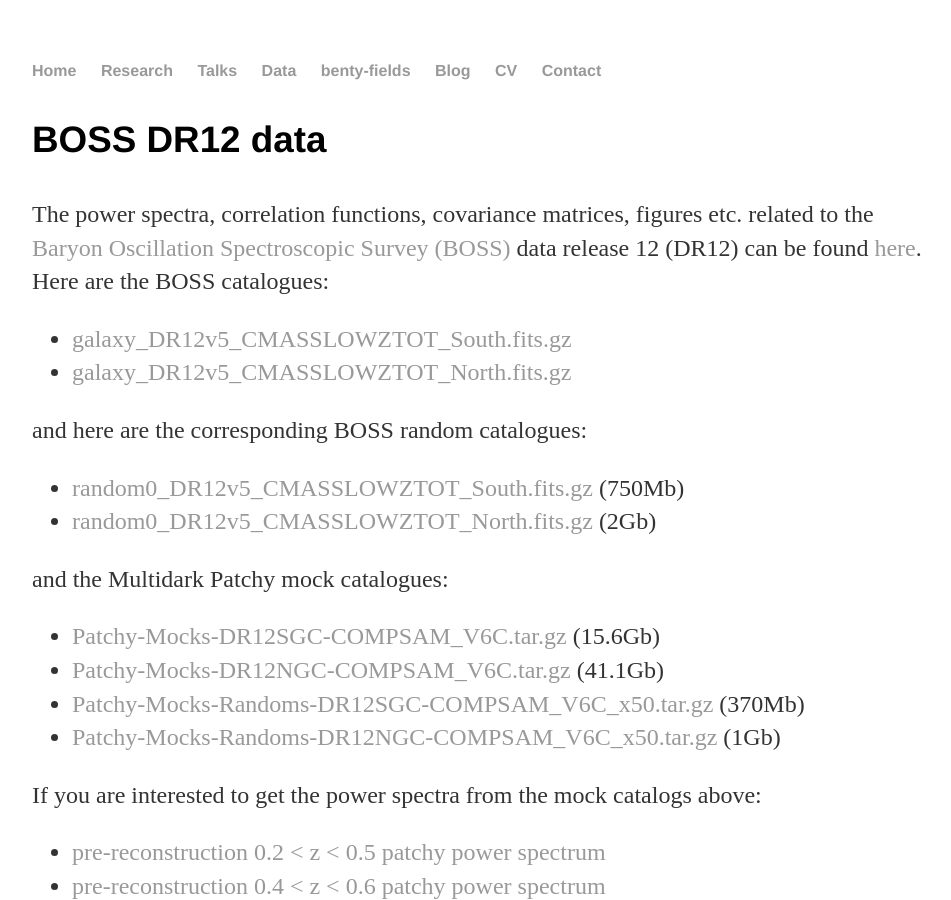
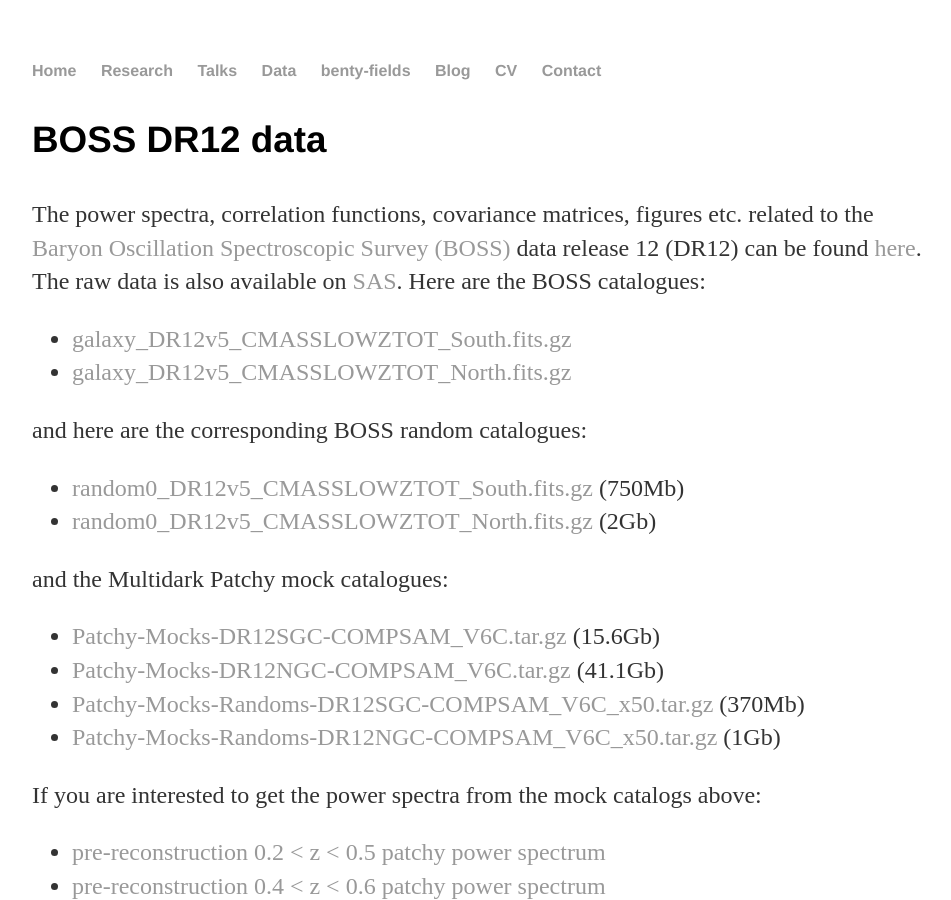
Before and after one commit to fbeutler/fbeutler.github.io, a Jekyll site: the page built from hub/hub.html, in a window 1280 px wide and 900 px high. Shown: the whole window, without its empty margins (160-1111 px from the left). Built offline with Jekyll 4.4.1, drawn with Linux system fonts in a browser that asks for light colours.

Commit message:
Update hub.html

```diff
--- a/hub/hub.html
+++ b/hub/hub.html
@@ -9,7 +9,7 @@
     The power spectra, correlation functions, covariance matrices, figures etc. related to the <a href="http://www.sdss3.org/surveys/boss.php" target="_blank">
     Baryon Oscillation Spectroscopic Survey (BOSS)</a> data release 12
     (DR12) can be found <a href="http://www.sdss3.org/science/boss_publications.php" target="_blank">
-    here</a>. Here are the BOSS catalogues:
+    here</a>. The raw data is also available on <a href='https://data.sdss.org/sas/dr12/boss/lss/' target='_blanck'>SAS</a>. Here are the BOSS catalogues:
   </p>
 
   <ul>
```
